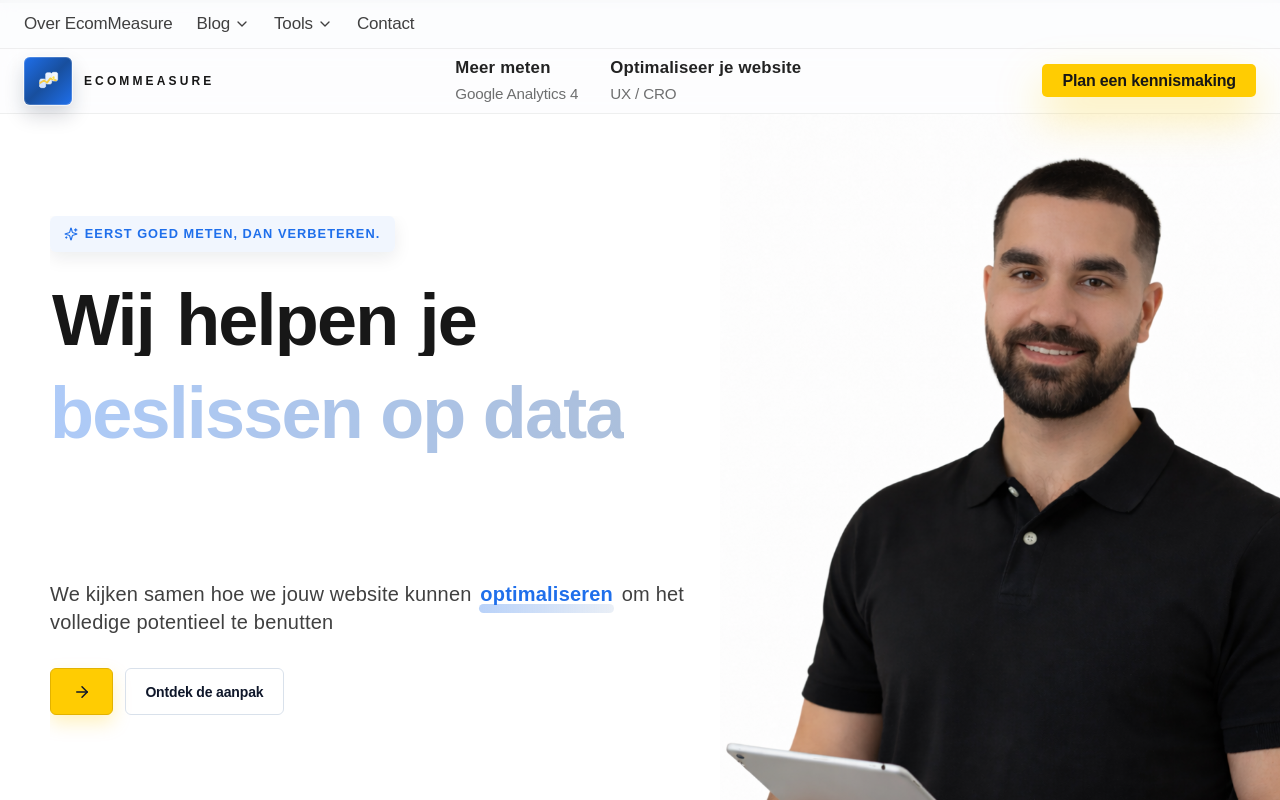
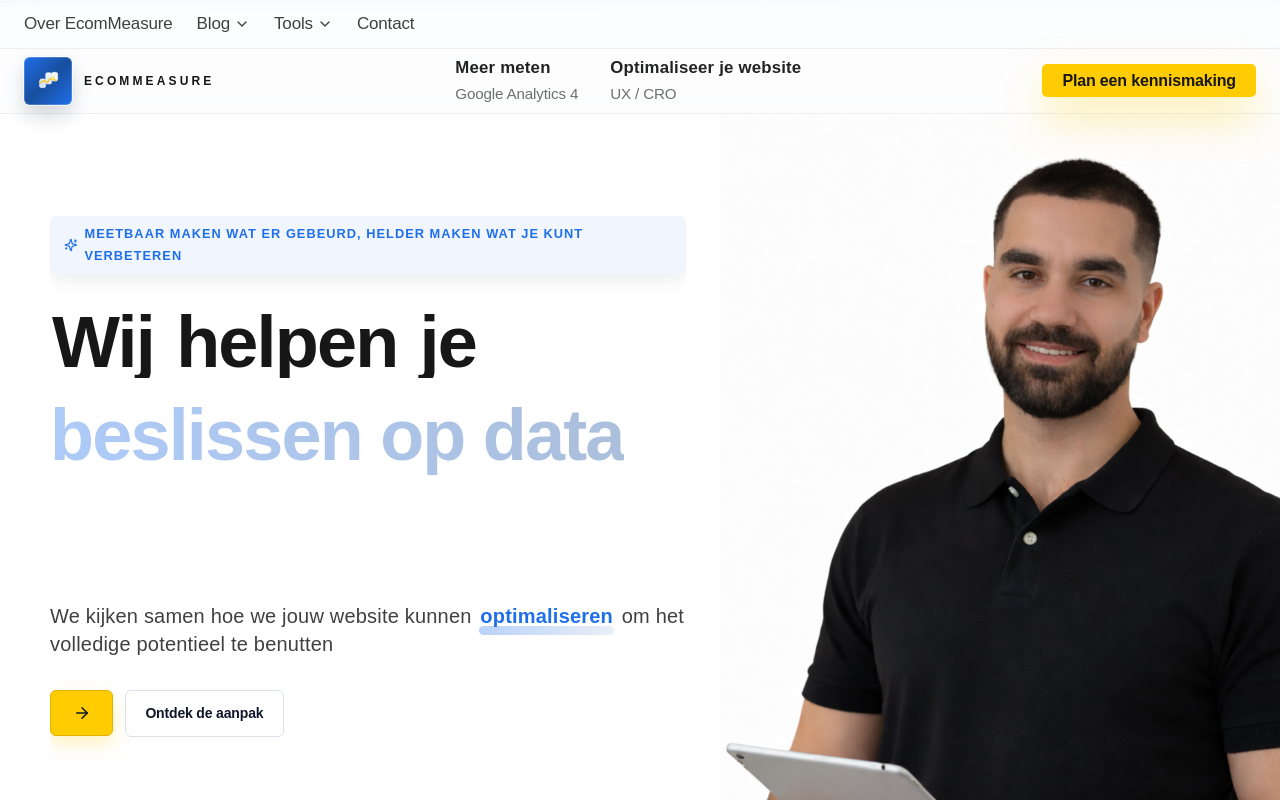
Before and after one commit to ProjectBibo/EcomMeasure3, a React (Vite) app: page / in a window 1280 px wide. Shown: the top 800 px of the page. Built offline with nearby package versions, Linux system fonts and the light colour scheme.

Commit message:
Update hero badge text for clarity

```diff
--- a/src/i18n/content.js
+++ b/src/i18n/content.js
@@ -64,7 +64,7 @@ export const translations = {
       },
     },
     hero: {
-      badge: "Eerst goed meten, dan verbeteren.",
+      badge: "Meetbaar maken wat er gebeurd, helder maken wat je kunt verbeteren",
       titleLead: "Wij helpen je",
       rotatingPhrases: [
         "beter meten",
```
